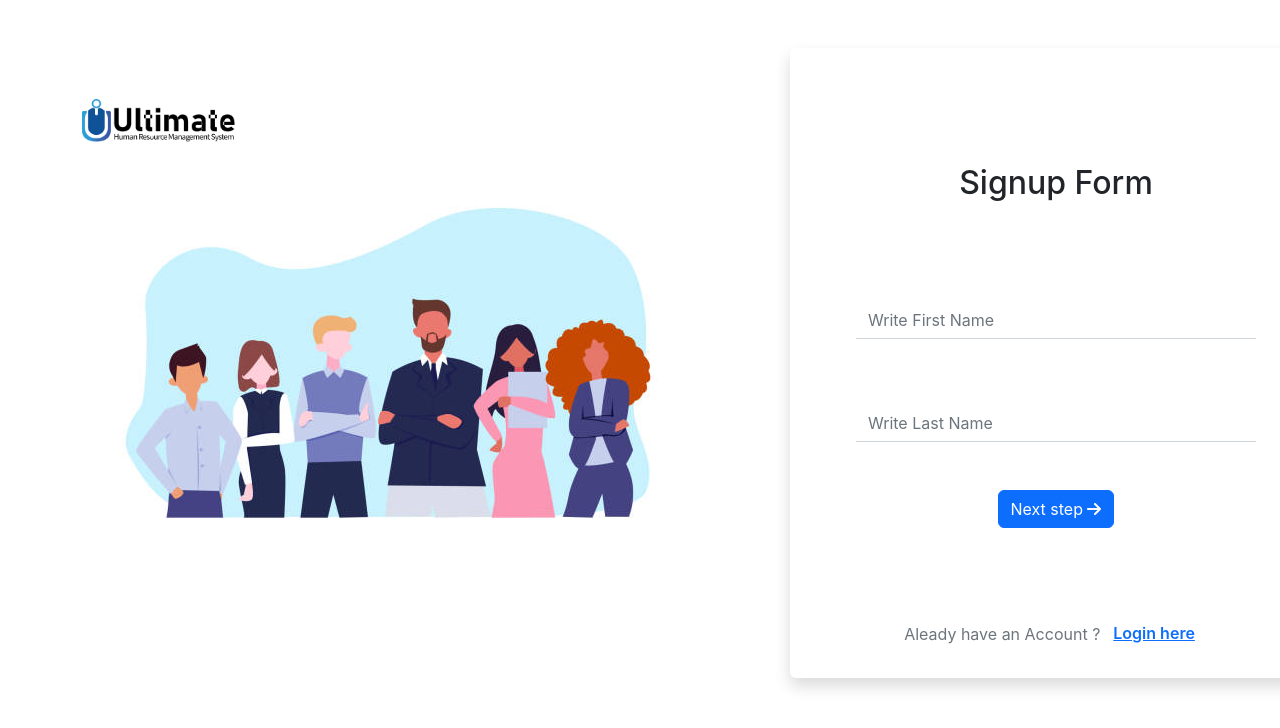
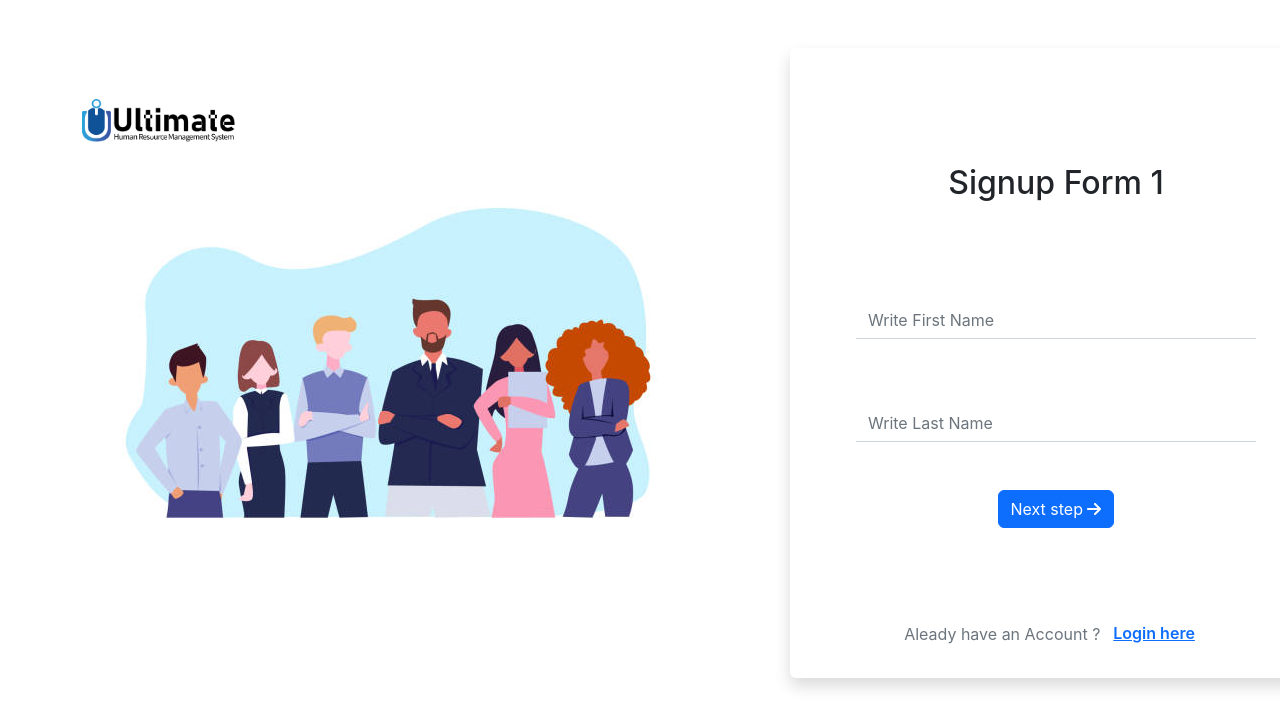
Before and after one commit to siambd/nexisltd-task, a React (Create React App) app: page / in a window 1280 px wide. Shown: the top 728 px of the page. Built offline with nearby package versions, Linux system fonts and the light colour scheme.

Commit message:
minor change

```diff
--- a/src/Pages/SignUp/SignUp1/SignUp1.js
+++ b/src/Pages/SignUp/SignUp1/SignUp1.js
@@ -13,7 +13,7 @@ const SignUp1 = () => {
             <div>
                 <div>
                     <div className='SignUp1Heading'>
-                    <h2 className="text-center my-5"> Signup Form</h2>
+                    <h2 className="text-center my-5"> Signup Form 1</h2>
                     </div>
                     <form >
                         <div className='mb-5'>
```
